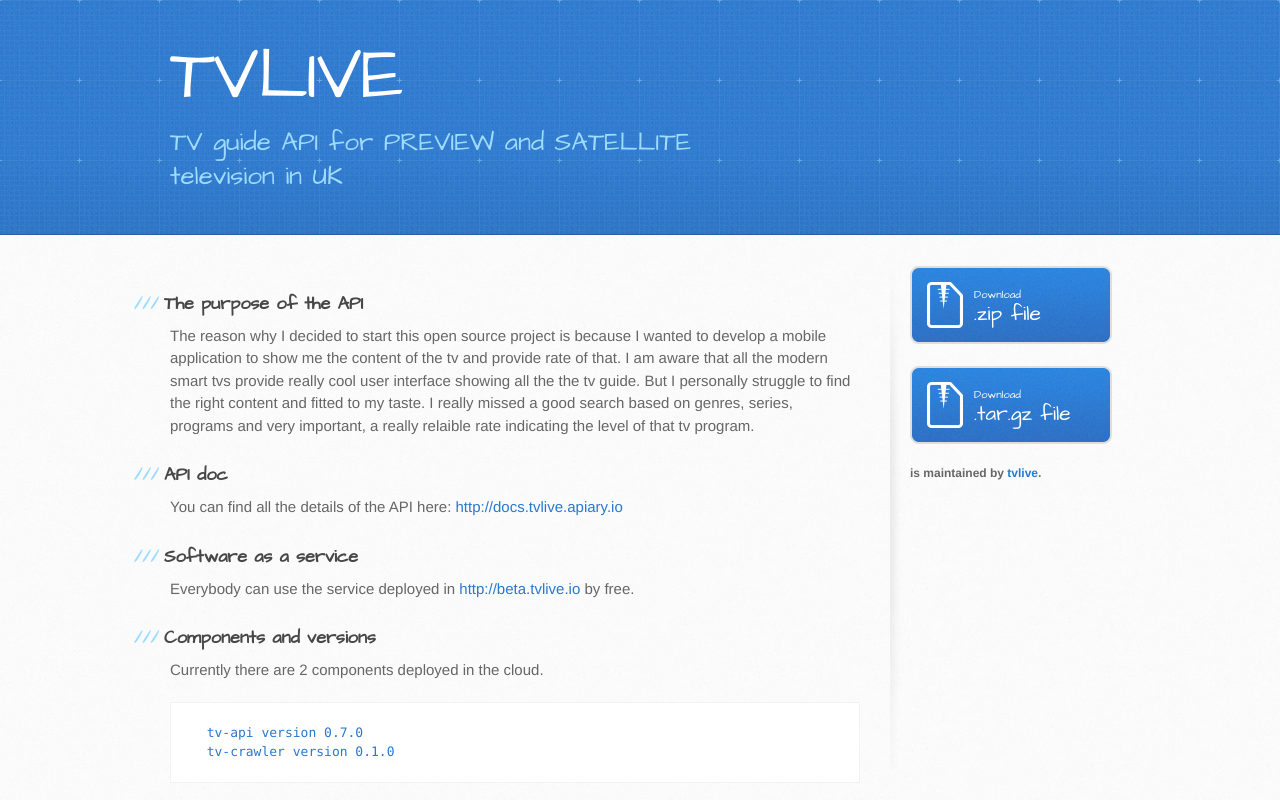
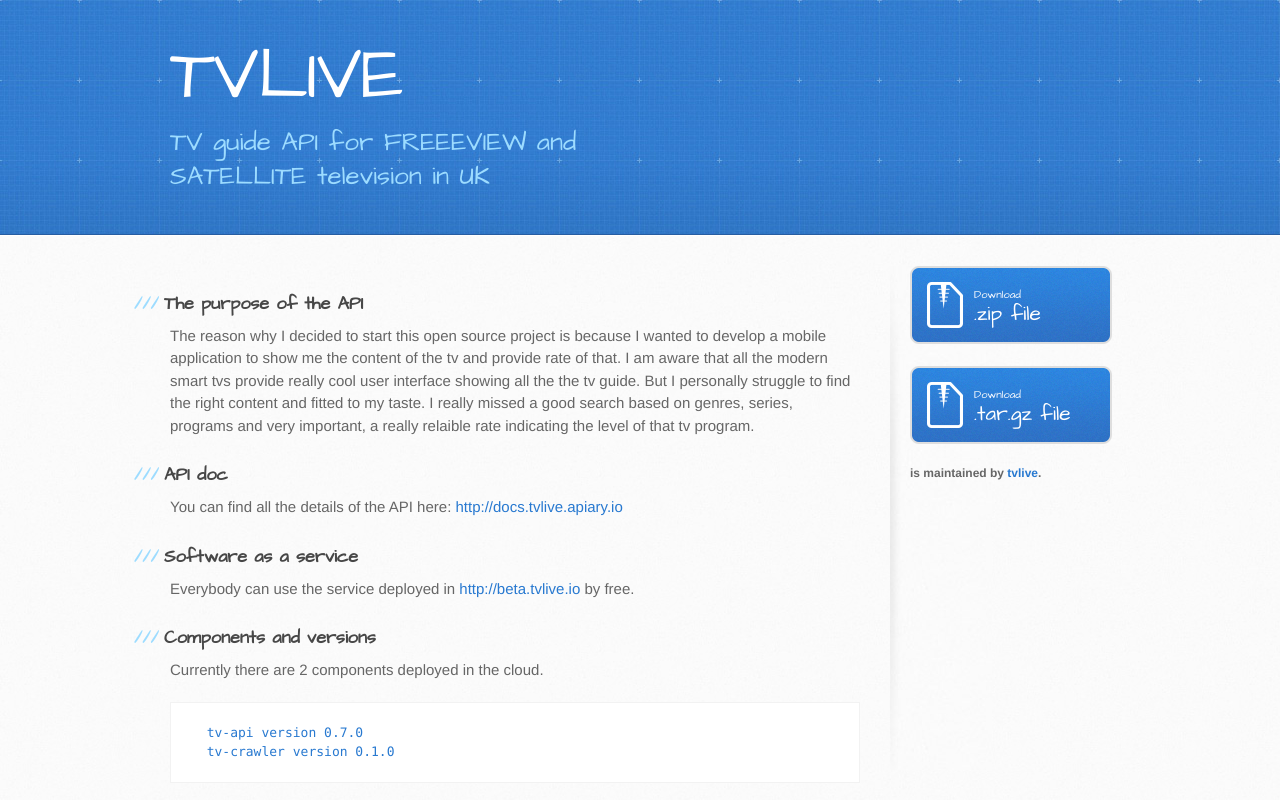
Before and after one commit to tvlive/tv-api, a plain HTML site: page index.html in a window 1280 px wide. Shown: the top 800 px of the page. Drawn offline with Linux system fonts and the light colour scheme.

Commit message:
Changing header

```diff
--- a/index.html
+++ b/index.html
@@ -20,7 +20,7 @@
     <header>
       <div class="inner">
         <h1>TVLIVE</h1>
-        <h2>TV guide API for PREVIEW and SATELLITE television in UK</h2>
+        <h2>TV guide API for FREEEVIEW and SATELLITE television in UK</h2>
       </div>
     </header>
 
```
